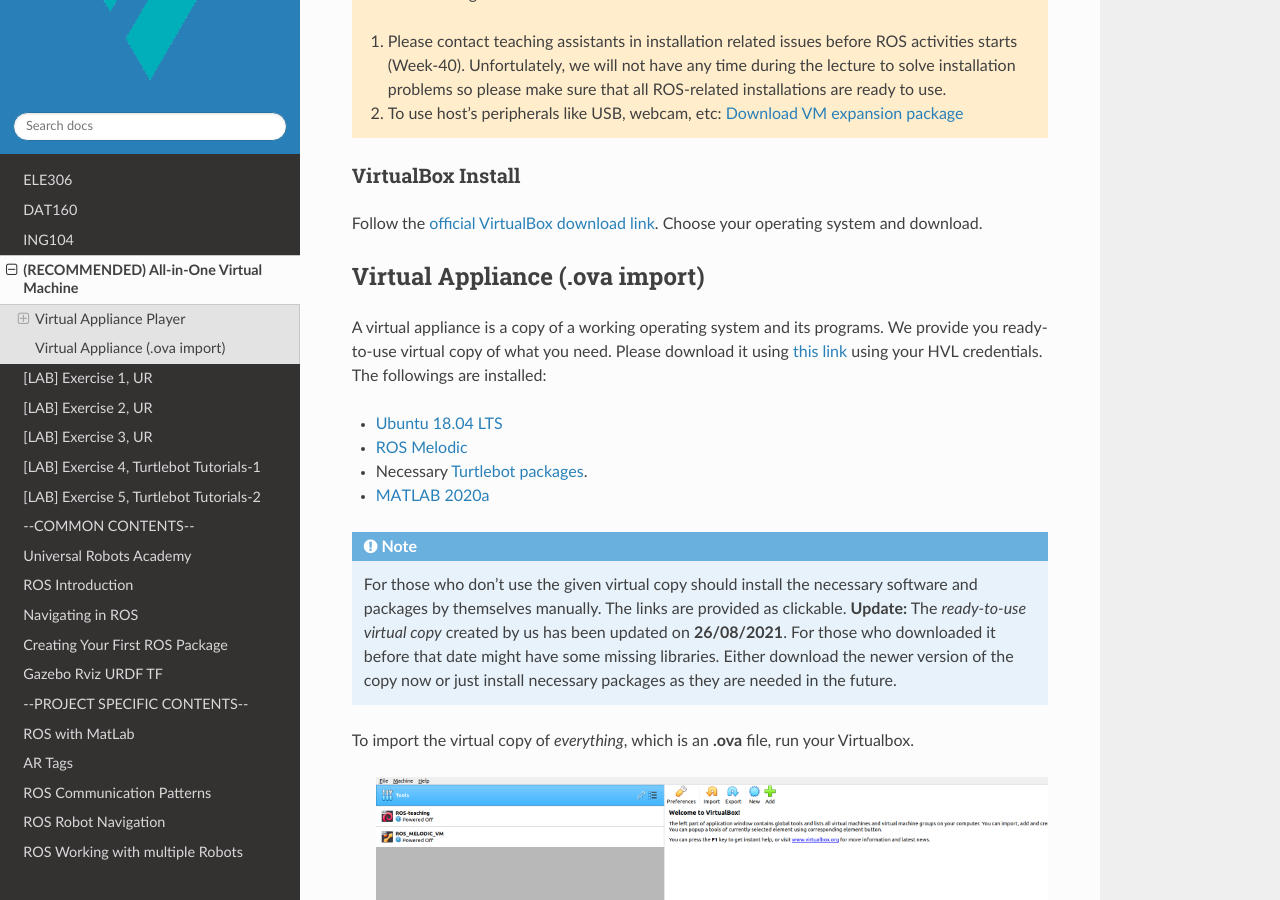
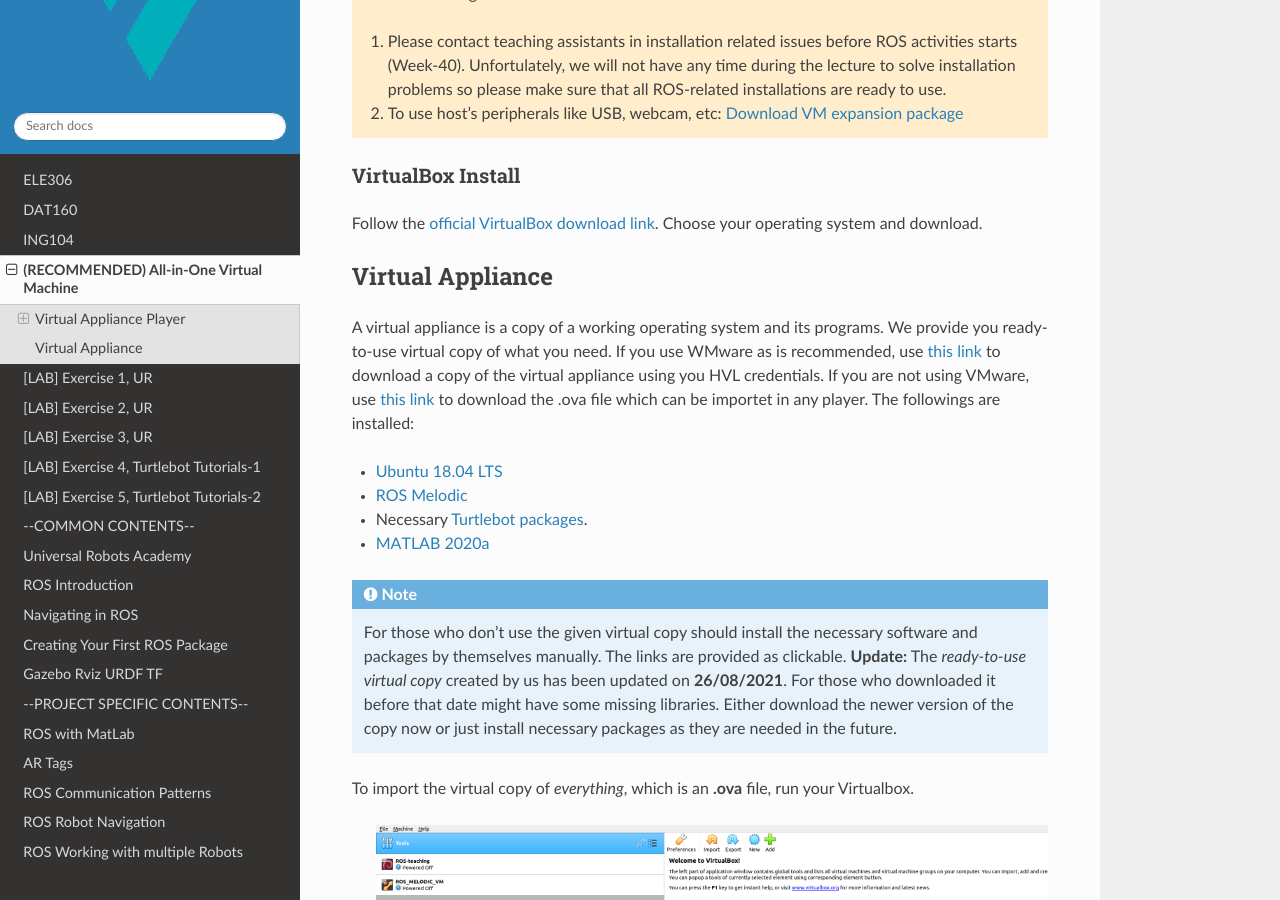
Before and after one commit to frdedynamics/robotics-lab-documentation, a Sphinx documentation site: the page built from source/texts/your_pc/install_vm.rst, in a window 1280 px wide and 900 px high, scrolled down 2131 px. Built offline with Sphinx 7.4.7 and the Read the Docs theme 2.0.0, drawn with Linux system fonts in a browser that asks for light colours; the version number could not be read and is left out.

Commit message:
Added a link to download the new virtual applience

```diff
--- a/source/texts/your_pc/install_vm.rst
+++ b/source/texts/your_pc/install_vm.rst
@@ -47,9 +47,9 @@
 Follow the `official VirtualBox download link <https://www.virtualbox.org/wiki/Downloads>`_. Choose your operating system and download.
 
 
-Virtual Appliance (.ova import)
+Virtual Appliance
 ===================================
-A virtual appliance is a copy of a working operating system and its programs. We provide you ready-to-use virtual copy of what you need. Please download it using `this link <https://hvl365.sharepoint.com/:u:/s/RobotikkUndervisningHVL/EVDejQL1F7lMtC8NMmHY8S0BhopabPJn68poCpHLvJIcCg?e=UXBG7Q>`_ using your HVL credentials. The followings are installed:
+A virtual appliance is a copy of a working operating system and its programs. We provide you ready-to-use virtual copy of what you need. If you use WMware as is recommended, use `this link <https://hvl365.sharepoint.com/:u:/s/RobotikkUndervisningHVL/Ed3rtAqeA3lAhUOkc4qREMkB4Awbm7UKbAtPxNdOaqBgpw?e=G4G2Vk>`_ to download a copy of the virtual appliance using you HVL credentials. If you are not using VMware, use `this link <https://hvl365.sharepoint.com/:u:/s/RobotikkUndervisningHVL/EVDejQL1F7lMtC8NMmHY8S0BhopabPJn68poCpHLvJIcCg?e=UXBG7Q>`_ to download the .ova file which can be importet in any player. The followings are installed:
 
 * `Ubuntu 18.04 LTS <https://releases.ubuntu.com/18.04/>`_
 * `ROS Melodic <http://wiki.ros.org/melodic/Installation/Ubuntu>`_
```
